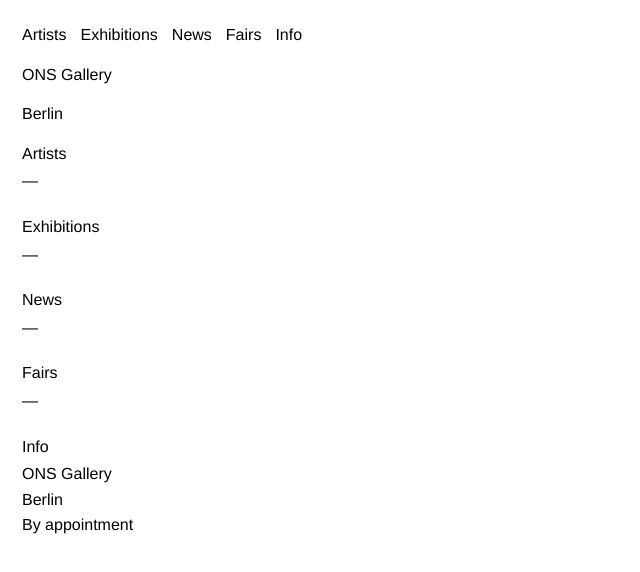
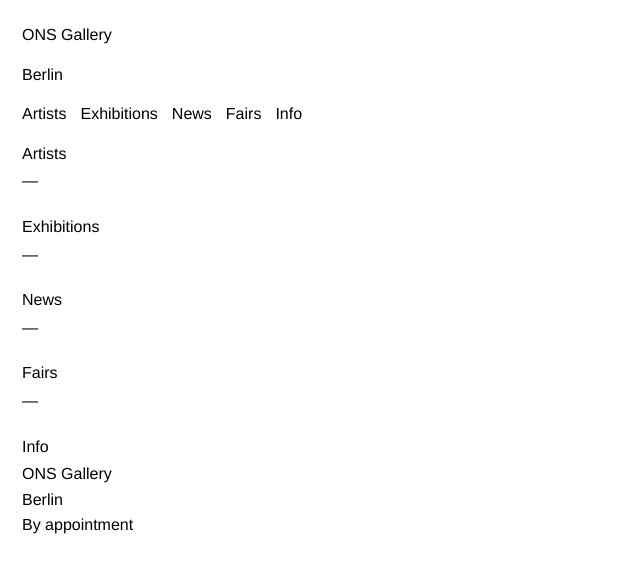
Before and after one commit to lukasstoever/ons-site, a React (Vite) app: page / in a window 1280 px wide. Shown: the top 572 px of the page, without its empty margins (0-640 px from the left). Built offline with nearby package versions, Linux system fonts and the light colour scheme.

Commit message:
Title above nav

```diff
--- a/src/App.jsx
+++ b/src/App.jsx
@@ -18,6 +18,8 @@
 
   return (
     <div className="container">
+<h1 className="h1">{home?.title}</h1>
+<p className="p">{home?.subtitle}</p>
       <nav className="nav">
         {nav.map((label) => (
           <a key={label} href={`#${slug(label)}`}>
@@ -26,8 +28,7 @@
         ))}
       </nav>
 
-      <h1 className="h1">{home?.title}</h1>
-      <p className="p">{home?.subtitle}</p>
+
 
       <section id="artists" className="section">
         <div className="small">Artists</div>
```
